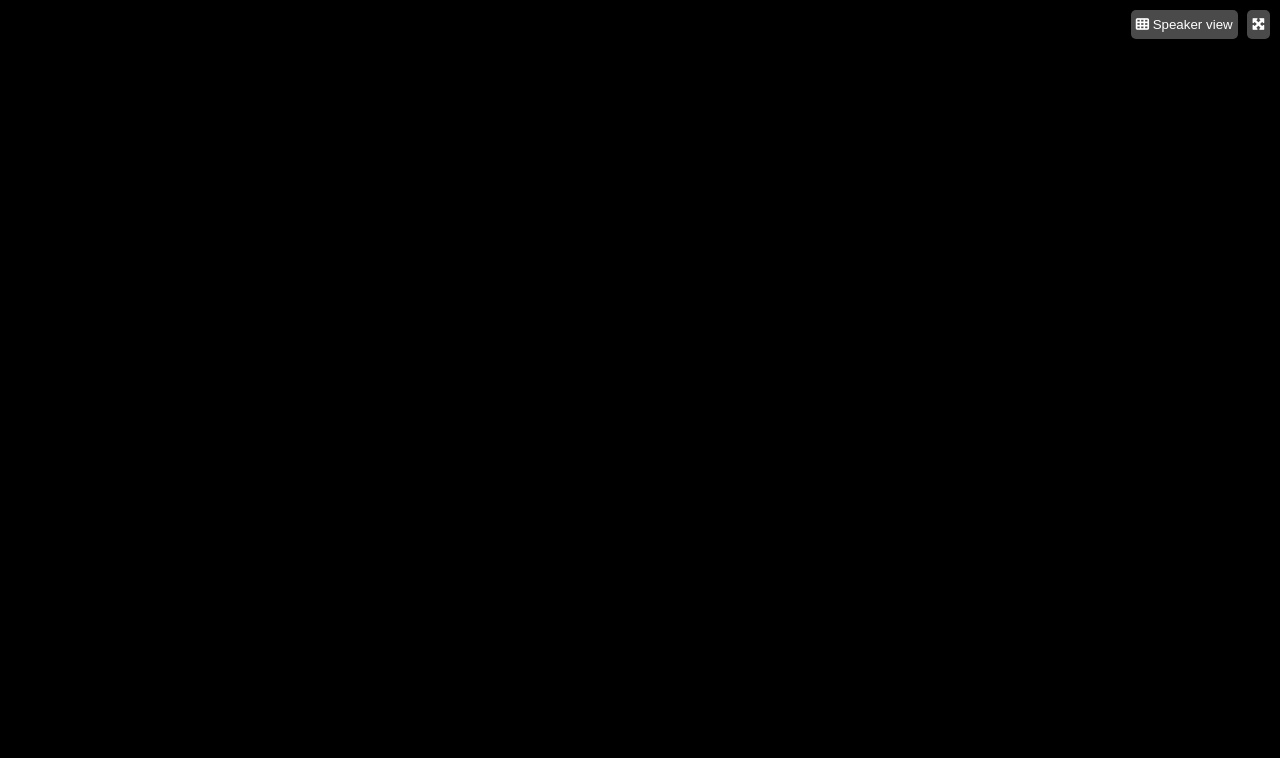
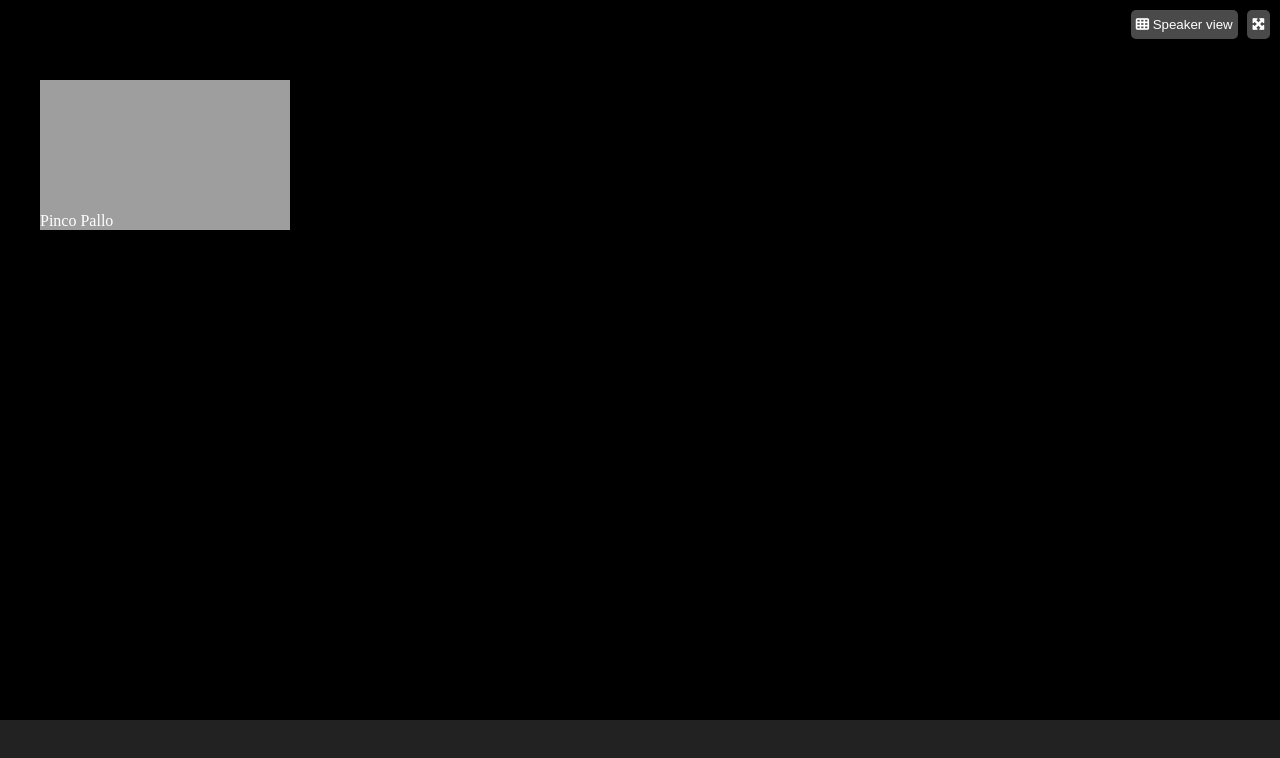
Before and after one commit to MatteoDiMartino/html-css-zoom, a plain HTML site: page index.html in a window 1280 px wide. Drawn offline with Linux system fonts and the light colour scheme; grey boxes are pictures that could not be loaded.

Commit message:
feat: add picture

```diff
--- a/index.html
+++ b/index.html
@@ -17,7 +17,14 @@
             <button class="size-button-head button txt-white bg-grey"><i class="fa-solid fa-maximize"></i></button>
         </div>
     </header>
-    <main></main>
+    <main>
+        <div class="container addchangecontainer details-container">
+            <div class="general-square">
+                <span class="txt-white name-member">Pinco Pallo</span>
+                <img src="https://picsum.photos/250/150" alt="">
+            </div>
+        </div>
+    </main>
     <footer></footer>
 </body>
 </html>
--- a/style.css
+++ b/style.css
@@ -22,6 +22,26 @@ header {
     background-color: rgb(0, 0, 0);
 }
 
+main {
+    height: calc(100vh - 160px);
+}
+
+footer {
+    background-color: #222222;
+    width: 100%;
+    height: 80px;
+}
+
+.container {
+    max-width: 1200px;
+}
+
+.addchangecontainer {
+    display: flex;
+    margin: 0 auto;
+}
+
+
 .head {
     display: flex;
     justify-content: end;
@@ -45,6 +65,17 @@ header {
     border: none;
 }
 
+.general-square {
+    display: flex;
+    position: relative;
+}
+
+.name-member {
+    display: flex;
+    align-self: flex-end;
+    position: absolute;
+}
+
 /*--------------
      TYPO
 --------------*/
```
